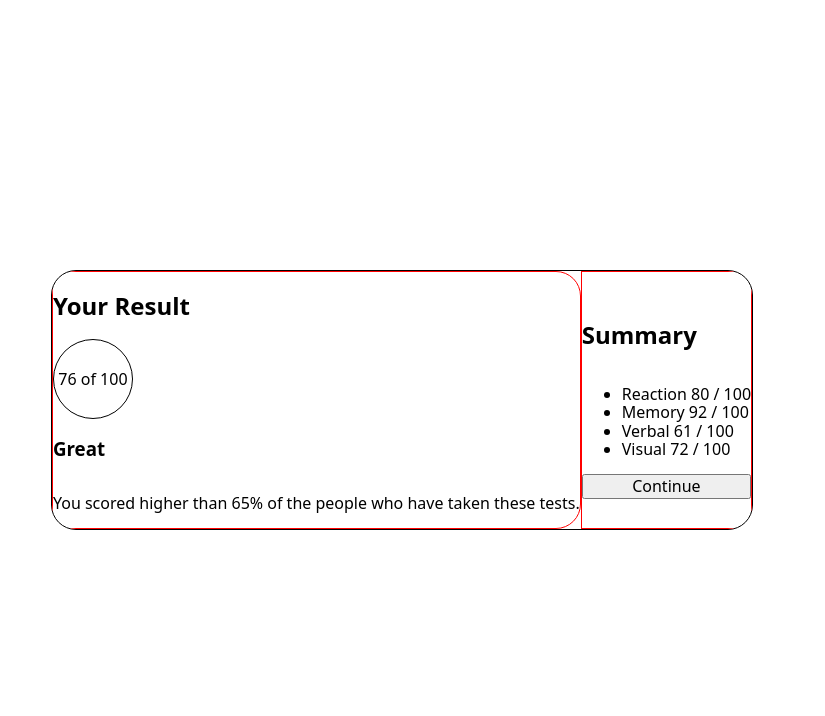
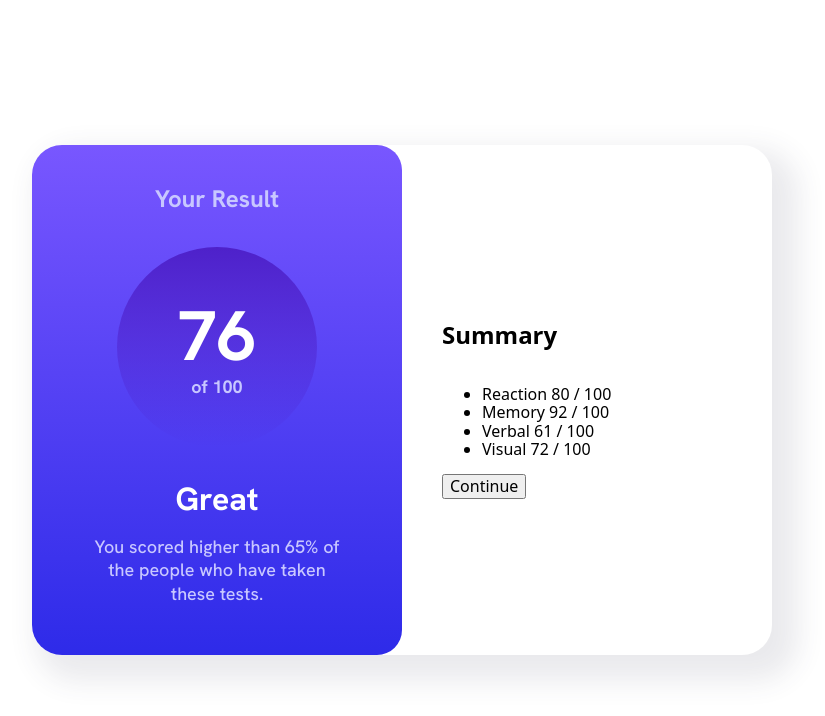
Before and after one commit to MarcinBolt/FEM-challenge-2, a website built with Vite: page fem-challenge-2/index.html in a window 1280 px wide. Shown: the whole page, without its empty margins (238-1063 px from the left). Built offline with nearby package versions, Linux system fonts and the light colour scheme.

Commit message:
styling part 2

```diff
--- a/fem-challenge-2/css/main.css
+++ b/fem-challenge-2/css/main.css
@@ -6,6 +6,9 @@
   --cobaltBlue: hsl(234, 85%, 45%);
 
   /* GRADIENTS */
+  --lightSlateBlueBG: hsl(252, 100%, 67%);
+  --lightRoyalBlueBG: hsl(241, 81%, 54%);
+
   --violetBlueCircle: hsla(256, 72%, 46%, 1);
   --persianBlueCircle: hsla(241, 72%, 46%, 0);
 
@@ -20,7 +23,9 @@
   background-color: var(--white);
   font-family: 'Hanken Grotesk', sans-serif;
 }
-
+.display-none {
+  display: none;
+}
 .container {
   display: flex;
   align-items: center;
@@ -34,10 +39,14 @@
   align-content: center;
   justify-content: center;
   flex-direction: row;
-  border: 1px solid black;
-  border-radius: 25px;
+  -webkit-box-shadow: 15px 15px 28px 11px rgba(66, 68, 90, 0.11);
+  -moz-box-shadow: 15px 15px 28px 11px rgba(66, 68, 90, 0.11);
+  box-shadow: 15px 15px 28px 11px rgba(66, 68, 90, 0.11);
+  border-radius: 30px;
   padding: 0;
   margin: 0;
+  height: 510px;
+  width: fit-content;
   background-color: var(--cardBackGColor);
   overflow: hidden;
 }
@@ -48,12 +57,15 @@
 }
 
 .result-div {
+  background: linear-gradient(180deg, var(--lightSlateBlueBG) 0%, var(--lightRoyalBlueBG) 100%);
   display: flex;
-  align-content: center;
-  justify-content: center;
+  align-items: center;
+  justify-content: space-between;
   flex-direction: column;
-  /* max-width: 285px; */
-  border: 1px solid red; /*na chwilę */
+  width: 370px;
+  padding-top: 40px;
+  padding-bottom: 50px;
+  padding-inline: 55px;
   border-top-right-radius: 25px;
   border-bottom-right-radius: 25px;
   overflow: hidden;
@@ -65,23 +77,80 @@
   }
 }
 
+.result-header {
+  font-family: 'Hanken Grotesk';
+  color: var(--lightLavender);
+  padding: 0;
+  margin: 0;
+}
+
 .test-results-circle {
+  background: linear-gradient(180deg, var(--violetBlueCircle) 0%, var(--persianBlueCircle) 100%);
+  display: flex;
+  flex-direction: column;
+  flex-wrap: wrap;
+  align-items: center;
+  justify-content: center;
+  /* border: 1px solid black; */
+  width: 200px;
+  height: 200px;
+  margin: 17px;
+  border-radius: 50%;
+  /* padding-inline: 20px; */
+}
+
+.result-points {
+  display: block;
+  align-items: center;
+  justify-content: center;
+  font-family: 'Hanken Grotesk';
+  font-size: 70px;
+  font-weight: 700;
+  color: var(--white);
+  padding: 0;
+}
+
+.result-points-span {
   display: flex;
   align-items: center;
   justify-content: center;
-  border: 1px solid black;
-  width: 80px;
-  height: 80px;
-  border-radius: 50%;
-  /* padding-inline: 20px; */
+  font-family: 'Hanken Grotesk';
+  font-size: 18px;
+  font-weight: 700;
+  color: var(--lightLavender);
 }
+
+.result-status {
+  font-family: 'Hanken Grotesk';
+  font-size: 32px;
+  font-weight: 700;
+  padding: 0;
+  margin: 0;
+  color: var(--white);
+}
+
+.result-comment {
+  font-family: 'Hanken Grotesk';
+  font-size: 18px;
+  line-height: 1.3;
+  font-weight: 500;
+  text-align: center;
+  padding: 0;
+  /* padding-inline: 1px; */
+  margin: 0;
+  color: var(--lightLavender);
+}
+
 .summary-div {
   display: flex;
-  align-content: center;
+  align-items: flex-start;
   justify-content: center;
+  width: 370px;
   flex-direction: column;
+  padding: 40px;
+
   /* max-width: 285px; */
-  border: 1px solid red; /*na chwilę */
+  /* border: 1px solid red;  */
   /* border-top-right-radius: 25px; */
   /* border-bottom-right-radius: 25px; */
   overflow: hidden;
--- a/fem-challenge-2/index.html
+++ b/fem-challenge-2/index.html
@@ -24,20 +24,23 @@
   </head>
   <body>
     <main class="container">
+      <h1 class="display-none">Results view</h1>
       <section class="section">
         <div class="result-div">
-          <h2>Your Result</h2>
-          <div class="test-results-circle">76 of 100</div>
-          <h3>Great</h3>
-          <p>You scored higher than 65% of the people who have taken these tests.</p>
+          <h2 class="result-header">Your Result</h2>
+          <div class="test-results-circle"><p class="result-points">76<span class="result-points-span">of 100</span> </p></div>
+          <p class="result-status">Great</p>
+          <p class="result-comment">
+            You scored higher than 65% of the people who have taken these tests.
+          </p>
         </div>
         <div class="summary-div">
           <h2>Summary</h2>
           <ul class="summary-list">
-            <li class="summary-list-element">Reaction 80 / <span class="span-100"> 100</span></li>
-            <li class="summary-list-element">Memory 92 / <span class="span-100"> 100</span></li>
-            <li class="summary-list-element">Verbal 61 / <span class="span-100"> 100</span></li>
-            <li class="summary-list-element">Visual 72 / <span class="span-100"> 100</span></li>
+            <li class="summary-list-element">Reaction 80 <span class="span-100">/ 100</span></li>
+            <li class="summary-list-element">Memory 92 <span class="span-100">/ 100</span></li>
+            <li class="summary-list-element">Verbal 61 <span class="span-100">/ 100</span></li>
+            <li class="summary-list-element">Visual 72 <span class="span-100">/ 100</span></li>
           </ul>
           <button type="button">Continue</button>
         </div>
```
